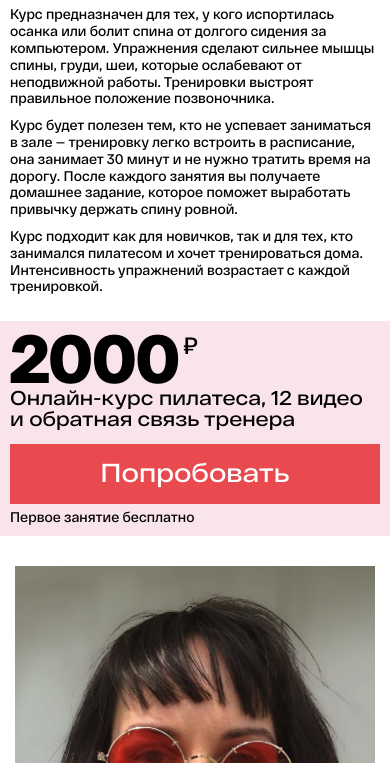
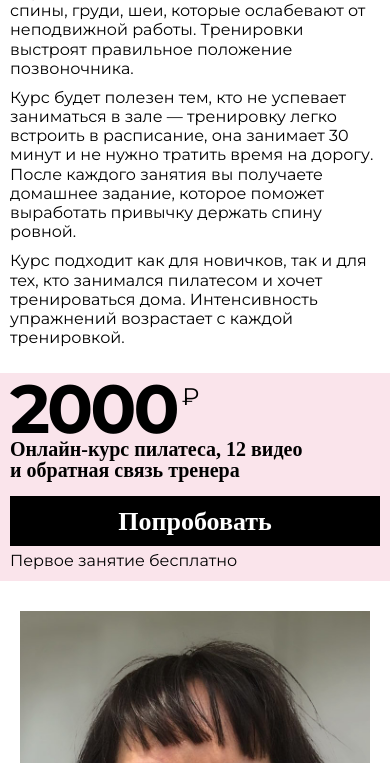
Before and after one commit to Sada-ko/pilates-online, a website: page app/index.html in a window 390 px wide. Shown: the part 422-1185 px from the top of the page. Drawn offline with nearby package versions, Linux system fonts and the light colour scheme; files that its build step writes are made by us from their sources; a web font is replaced by a local one.

Commit message:
desktop and mobile pre-done

```diff
--- a/app/css/scss/_mixins.scss
+++ b/app/css/scss/_mixins.scss
@@ -43,7 +43,7 @@ h1 + h2, h2 + h3, h3 + h4, h4 + h5 {
 
 	&:hover {
 		color: $link-hover-color;
-		border-bottom-color: transparentize($link-hover-color, .7) !important;
+		border-bottom-color: transparentize($link-hover-color, 0) !important;
 		text-decoration: none;
 		transition: none;
 	}
--- a/app/css/scss/_variables.scss
+++ b/app/css/scss/_variables.scss
@@ -2,6 +2,6 @@
 $light-pink: #FAE4EB;
 $crimson: rgb(232, 74, 80);
 $secondary: $crimson;
-$secondary-accent: rgb(0, 64, 153);
+$secondary-accent: black;
 
 $modal-fade-transform: scale(.8);
--- a/app/css/scss/app.scss
+++ b/app/css/scss/app.scss
@@ -1,27 +1,27 @@
-@font-face {
-	font-family: 'RFDewiExpanded';
-	src: url('../fonts/RFDewiExpanded-Semibold.WOFF') format('woff');
-	font-weight: normal;
-	font-style: normal;
-}
+// @font-face {
+// 	font-family: 'RFDewiExpanded';
+// 	src: url('../fonts/RFDewiExpanded-Semibold.WOFF') format('woff');
+// 	font-weight: normal;
+// 	font-style: normal;
+// }
 @font-face {
 	font-family: 'RFDewiExpanded';
 	src: url('../fonts/RFDewiExpanded-Black.WOFF') format('woff');
 	font-weight: bold;
 	font-style: normal;
 }
-@font-face {
-	font-family: 'RFDewi';
-	src: url('../fonts/RFDewi-Black.WOFF') format('woff');
-	font-weight: bold;
-	font-style: normal;
-}
-@font-face {
-	font-family: 'RFDewi';
-	src: url('../fonts/RFDewi-Semibold.WOFF') format('woff');
-	font-weight: normal;
-	font-style: normal;
-}
+@import url('https://fonts.googleapis.com/css?family=Montserrat:400,700&display=swap&subset=cyrillic');// @font-face {
+// 	font-family: 'RFDewi';
+// 	src: url('../fonts/RFDewi-Black.WOFF') format('woff');
+// 	font-weight: bold;
+// 	font-style: normal;
+// }
+// @font-face {
+// 	font-family: 'RFDewi';
+// 	src: url('../fonts/RFDewi-Semibold.WOFF') format('woff');
+// 	font-weight: normal;
+// 	font-style: normal;
+// }
 @font-face {
 	font-family: 'RFDewiExtended';
 	src: url('../fonts/RFDewiExtended-Semibold.WOFF') format('woff');
@@ -31,13 +31,14 @@
 
 
 body{
-	font-family: 'RFDewi';
+	// font-family: 'RFDewi';
+	font-family: 'Montserrat', sans-serif;
 	font-size: 18px;
 	background-color: $light-pink;
 	color: black;
 
 	@include media-breakpoint-down(md) {
-		font-size: 14px;
+		font-size: 16px;
 		background-color: white;
 	}
 }
@@ -82,8 +83,9 @@ h2, .h2{
 
 h3{
 	font-size: 18px;
-	font-family: 'RFDewi';
-	font-weight: bold;
+	// font-family: 'RFDewi';
+	font-family: 'Montserrat', sans-serif;
+	font-weight: 700;
 	margin-bottom: 0;
 	margin-top: 20px;
 }
@@ -116,7 +118,7 @@ section{
 a{
 	@include link-style(black, $crimson);
 	.invert &{
-		@include link-style(white, $secondary-accent);
+		@include link-style(white, white);
 	}
 
 	&.icon{
@@ -131,9 +133,13 @@ a{
 	font-size: 28px;
 	line-height: 1.08;
 	font-family: 'RFDewiExtended';
+	font-weight: bold;
+	margin-bottom: 20px;
+
 	@include media-breakpoint-down(md) {
 		font-size: 20px;
 		line-height: 1.05;
+		margin-bottom: 10px;
 	}
 }
 
@@ -182,7 +188,7 @@ main{
 }
 
 .innertube{
-	padding: 20px;
+	padding: 10px;
 	@include media-breakpoint-down(md) {
 		padding: 10px;
 	}
@@ -207,14 +213,17 @@ img{
 	bottom: 0;
 }
 
-.modal.pricing{
+.modal.buying{
 	.modal-content{
 		background-color: $secondary;
 		border-radius: 0;
 		border: none;
 	}
 	.container{
+		@include media-breakpoint-up(lg) {
+		// padding-right: 270px;
 		padding-right: 270px;
+	}
 	}
 }
 
@@ -266,20 +275,33 @@ img{
 	&::after{
 		content: 'О курсе';
 		position: absolute;
-		font-family: 'RFDewiExpanded';
+		font-family: 'RFDewiExtended';
 		top: -15px;
-		left: -130px;
+		left: -125px;
 		font-size: 18px;
+	}
+
+	@include media-breakpoint-down(md) {
+		border: 50px solid transparent;
+		border-left: 100px solid white;
+	bottom: 20px;
+	left: 10px;
+		&::after{
+			top: -12px;
+    left: -90px;
+    font-size: 14px;
+		}
 	}
 }
 
 .price{
 	display: flex;
 	.sum{
-		font-family: 'RFDewi';
-		font-weight: bold;
+		// font-family: 'RFDewi';
+		font-family: 'Montserrat', sans-serif;
+		font-weight: 700;
 		font-size: 90px;
-		letter-spacing: -5px;
+		letter-spacing: -2px;
 		line-height: 100%;
 		@include media-breakpoint-down(md) {
 			font-size: 68px;
@@ -294,6 +316,7 @@ img{
 // PRICING
 button.cta,
 .signup-form .button{
+	@include btn-colors(black);
 	margin: 0;
 	padding: 0;
 	border-radius: 0;
@@ -302,9 +325,15 @@ button.cta,
 	font-weight: bold;
 	font-size: 26px;
 	border: none;
-	width: 250px;
-	height: 60px;
-	padding-bottom: 5px;
+	height: 50px;
+	padding: 0 20px;
+	// padding-bottom: 5px;
+
+	@include media-breakpoint-up(lg) {
+		height: 60px;
+		width: 250px;
+		padding-bottom: 5px;
+	}
 }
 
 .pricing{
@@ -326,6 +355,7 @@ button.cta,
 	}
 
 	&.side{
+		padding-top: 0;
 		@include media-breakpoint-down(md) {
 			display: none;
 		}
@@ -337,13 +367,18 @@ button.cta,
 			position: sticky;
 			height: 110vh;
 		}
+		.sum{
+			line-height: 100%;
+			margin-bottom: 5px;
+		}
 	}
 
 	.sum{
 		margin-right: 5px;
 	}
 	.curr{
-		font-family: 'RFDewi';
+		// font-family: 'RFDewi';
+		font-family: 'Montserrat', sans-serif;
 		font-size: 34px;
 		margin-top: 2px;
 		@include media-breakpoint-down(md) {
@@ -352,10 +387,10 @@ button.cta,
 		}
 	}
 	.head{
-		font-family: 'RFDewiExtended';
-		font-weight: bold;
-		font-size: 30px;
-		line-height: 105%;
+		// font-family: 'RFDewiExtended';
+		// font-weight: bold;
+		// font-size: 30px;
+		// line-height: 105%;
 		margin-bottom: 30px;
 		@include media-breakpoint-down(md) {
 			font-size: 20px;
@@ -369,13 +404,12 @@ button.cta,
 		padding-top: 5px;
 	}
 	button.cta{
-		@include btn-colors($crimson);
-		background-color: $crimson;
+		background-color: $secondary-accent;
 		margin-bottom: 10px;
 		transition-duration: .33s;
 		transition-timing-function: ease-out;
 		&:hover{
-			background-color: darken($crimson, 10%);
+			color: $crimson;
 			transition: none;
 		}
 		@include media-breakpoint-down(md) {
@@ -392,6 +426,12 @@ button.cta,
 	font-weight: bold;
 	font-size: 26px;
 	padding-top: 5px;
+	margin-bottom: 10px;
+
+	@include media-breakpoint-down(md) {
+		font-size: 16px;
+	}
+
 	.wrapper{
 		display: flex;
 		width: 100%;
@@ -405,19 +445,27 @@ button.cta,
 	}
 	.email{
 		width: 100%;
-		height: 60px;
 		padding-right: 20px;
 		padding-left: 20px;
+		height: 50px;
+		border-radius: 0;
+
+		@include media-breakpoint-up(lg) {
+			height: 60px;
+		}
 	}
 	.button{
-		@include btn-colors($secondary-accent);
 		color: white;
 		background-color: $secondary-accent;
 		transition-duration: .33s;
 		transition-timing-function: ease-out;
 		&:hover{
-			background-color: darken($secondary-accent, 10%);
+			color: $crimson;
 			transition: none;
+		}
+
+		@include media-breakpoint-down(md) {
+			font-size: 16px;
 		}
 	}
 }
@@ -426,9 +474,9 @@ button.cta,
 .author{
 	.row{
 		margin: 0 -10px;
-	}
-	.col-6{
-		padding: 0 10px;
+		div{
+			padding: 0 10px;
+		}
 	}
 	.text{
 		@include media-breakpoint-down(md) {
@@ -445,7 +493,7 @@ button.cta,
 
 .program{
 	.lead{
-		margin-bottom: -4px;
+		// margin-bottom: -4px;
 	}
 	padding-bottom: 10px;
 }
@@ -453,16 +501,37 @@ button.cta,
 .week{
 	@include make-row();
 	min-height: 100px;
-	margin: 20px 0 0 0;
+	margin: 10px 0 0 0;
 	.pic{
 		@include make-col(8);
 		// height: 460px;
+		@include media-breakpoint-down(md) {
+			@include make-col(12);
+		}
 	}
 	.desc{
 		@include make-col(4);
 		position: relative;
 		.h1{
 			margin-left: 0;
+			margin-bottom: 20px;
+		}
+		@include media-breakpoint-down(md) {
+			@include make-col(10);
+			order: 2;
+			display: flex;
+			padding: 10px 0 15px 0;
+			.lead{
+				font-family: 'Montserrat', sans-serif;
+				font-size: 16px;
+				font-weight: normal;
+				align-self: flex-end !important;
+				margin-bottom: 0;
+			}
+			.h1{
+				margin-right: 10px;
+				margin-bottom: 0;
+			}
 		}
 	}
 	// &.first, &.third{
@@ -496,11 +565,51 @@ button.cta,
 }
 
 .whenever{
+	margin-bottom: 10px;
 	.row{
 		margin-bottom: 10px;
 	}
 	.col-12{
 		padding: 0 5px;
+	}
+}
+
+.whatsapp{
+
+	.content{
+		@include make-row();
+		margin: 0 -10px;
+	}
+	.text{
+		@include make-col(8);
+		padding: 0 10px;
+		display: flex;
+		flex-direction: column!important;
+	}
+	.pic{
+		@include make-col(4);
+		padding: 0 10px;
+	}
+
+	@include media-breakpoint-down(md) {
+		background-color: $crimson;
+		color: white;
+		padding-bottom: 0;
+		margin-bottom: 20px;
+		.innertube{
+			padding-bottom: 0;
+		}
+
+		.text{
+			@include make-col(12);
+			margin-bottom: 20px;
+		}
+
+		.pic{
+			@include make-col(12);
+			max-height: 90vh;
+			overflow: hidden;
+		}
 	}
 }
 
@@ -511,7 +620,9 @@ footer{
 
 	.container{
 		// max-width: 1280px;
-		padding-right: 270px;
+		@include media-breakpoint-up(lg) {
+			padding-right: 270px;
+		}
 	}
 	h3{
 		margin-top: 0;
@@ -546,13 +657,24 @@ footer{
 	margin: 0 -10px;
 	padding-top: 35px;
 	padding-bottom: 25px;
+	@include media-breakpoint-down(md) {
+		padding-bottom: 20px;
+	}
 	.tarif{
+		@include make-col(12);
+		padding: 0 10px;
+
 		@include media-breakpoint-up(lg) {
 			@include make-col(6);
 		}
+
 		@include media-breakpoint-up(xl) {
 			@include make-col(5);
 		}
-		padding: 0 10px;
+
+		@include media-breakpoint-down(md) {
+			margin-bottom: 20px;
+		}
+
 	}
 }
```
Also changed, not shown: app/index.html (+28 -24 lines), app/img/program-3.jpg, build/img/program-3.jpg, build/index.html, 1 other file.
